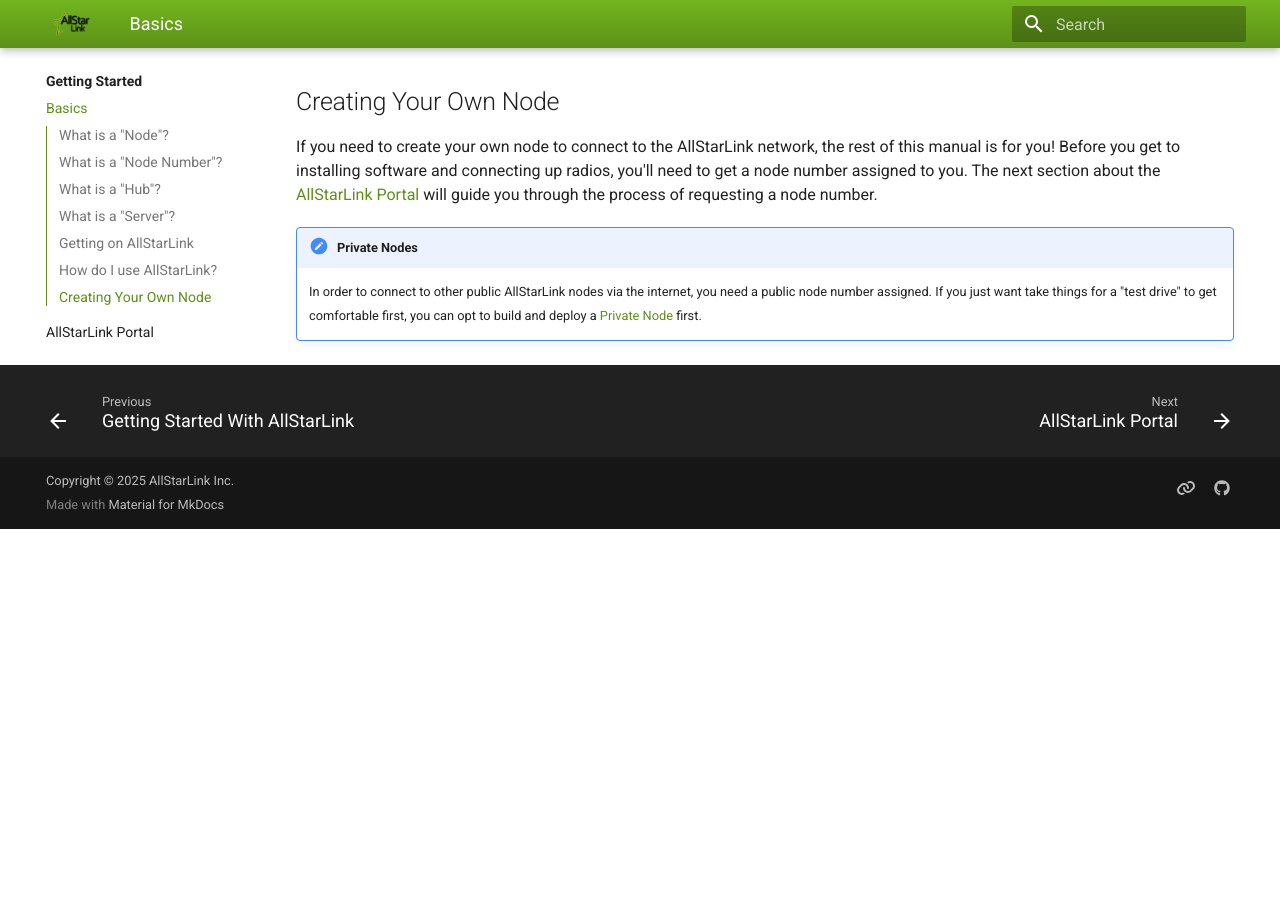
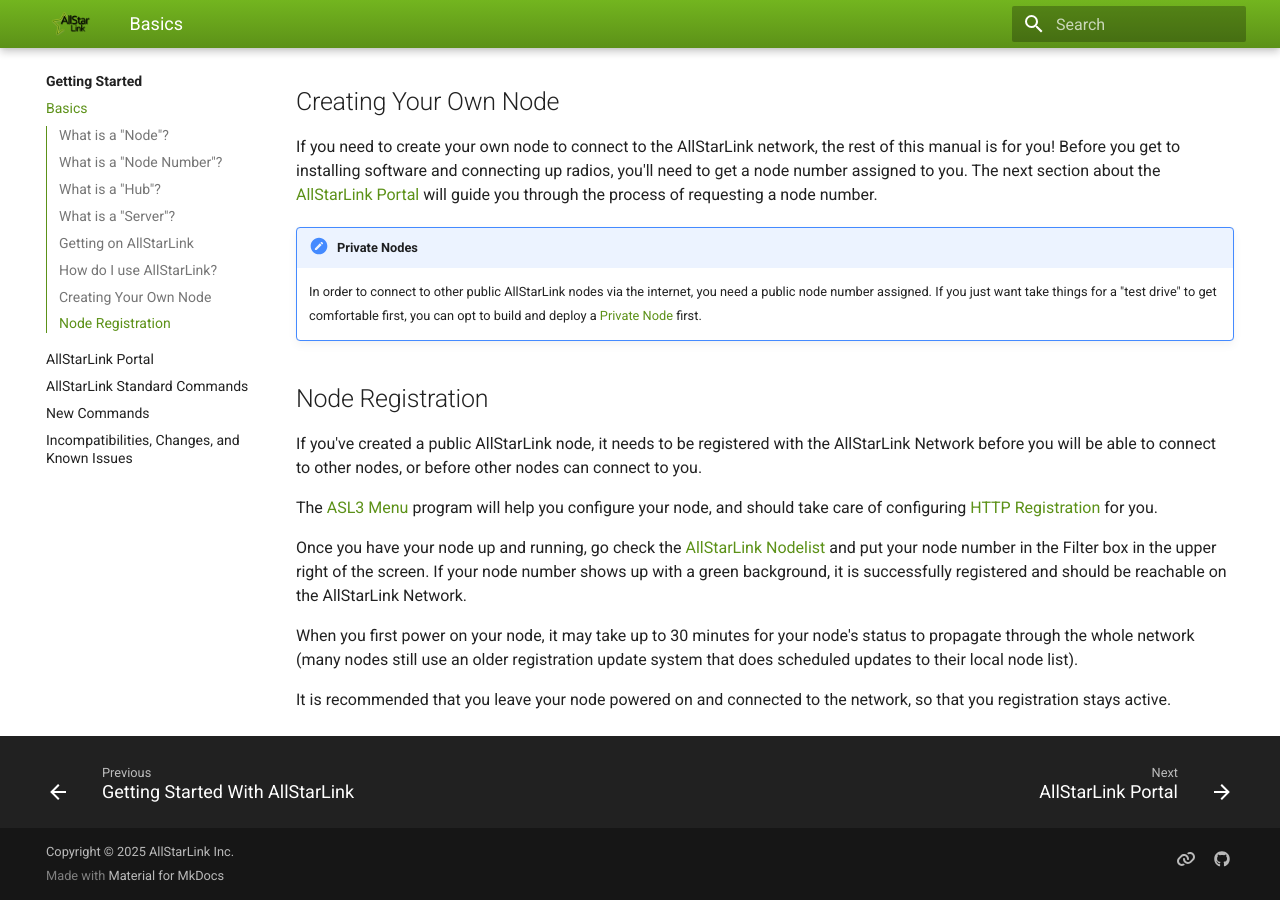
Before and after one commit to AllStarLink/ASL3-Manual, an MkDocs documentation site: the page built from docs/basics/gettingstarted.md, in a window 1280 px wide and 900 px high, scrolled down 1898 px. Built offline with MkDocs 1.6.1 and Material for MkDocs 9.7.7, drawn with Linux system fonts in a browser that asks for light colours; before the commit the page ends 2427 px from its top, so only the background shows below that.

Commit message:
Update the Getting Started page with Node Registration info.

```diff
--- a/docs/basics/gettingstarted.md
+++ b/docs/basics/gettingstarted.md
@@ -49,3 +49,14 @@
 
 !!! note "Private Nodes"
     In order to connect to other public AllStarLink nodes via the internet, you need a public node number assigned. If you just want take things for a "test drive" to get comfortable first, you can opt to build and deploy a [Private Node](../adv-topics/privatenodes.md) first.
+
+## Node Registration
+If you've created a public AllStarLink node, it needs to be registered with the AllStarLink Network before you will be able to connect to other nodes, or before other nodes can connect to you.
+
+The [ASL3 Menu](../user-guide/index.md) program will help you configure your node, and should take care of configuring [HTTP Registration](../adv-topics/httpreg.md) for you.
+
+Once you have your node up and running, go check the [AllStarLink Nodelist](https://www.allstarlink.org/nodelist) and put your node number in the Filter box in the upper right of the screen. If your node number shows up with a green background, it is successfully registered and should be reachable on the AllStarLink Network.
+
+When you first power on your node, it may take up to 30 minutes for your node's status to propagate through the whole network (many nodes still use an older registration update system that does scheduled updates to their local node list).
+
+It is recommended that you leave your node powered on and connected to the network, so that you registration stays active.
```
